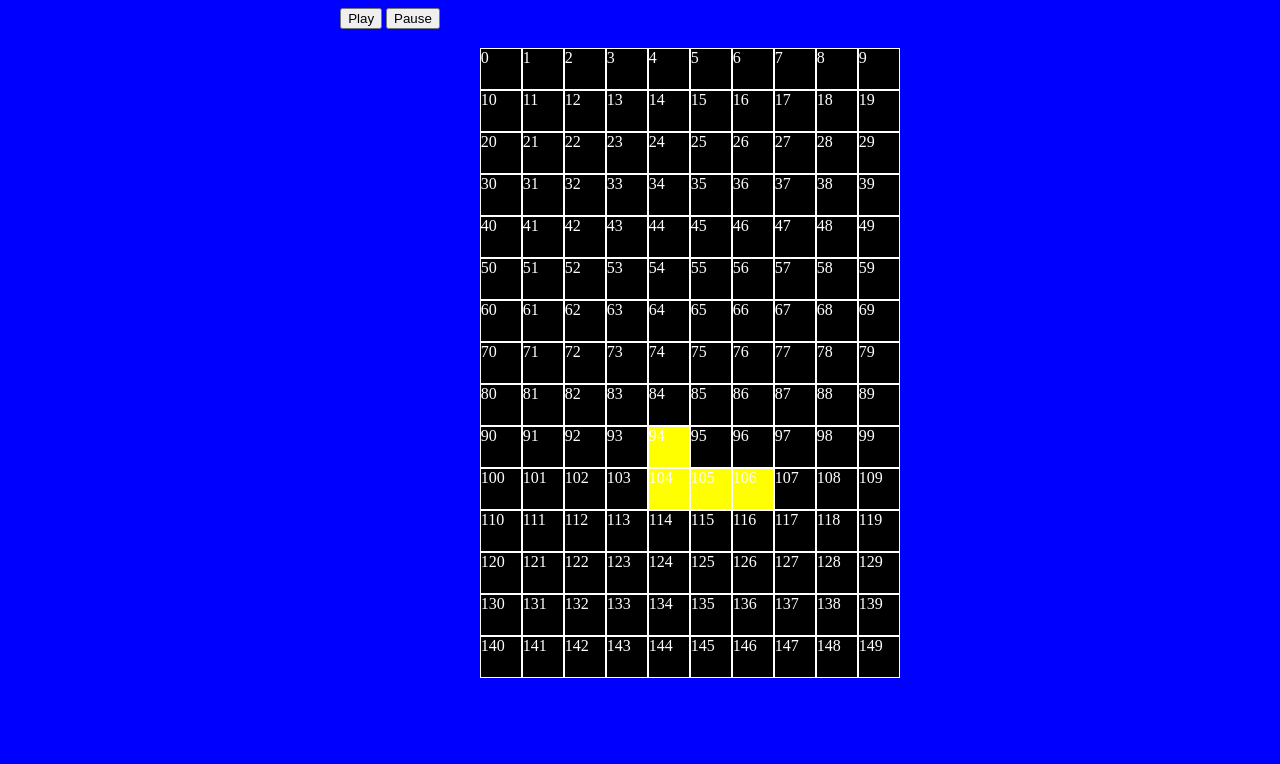
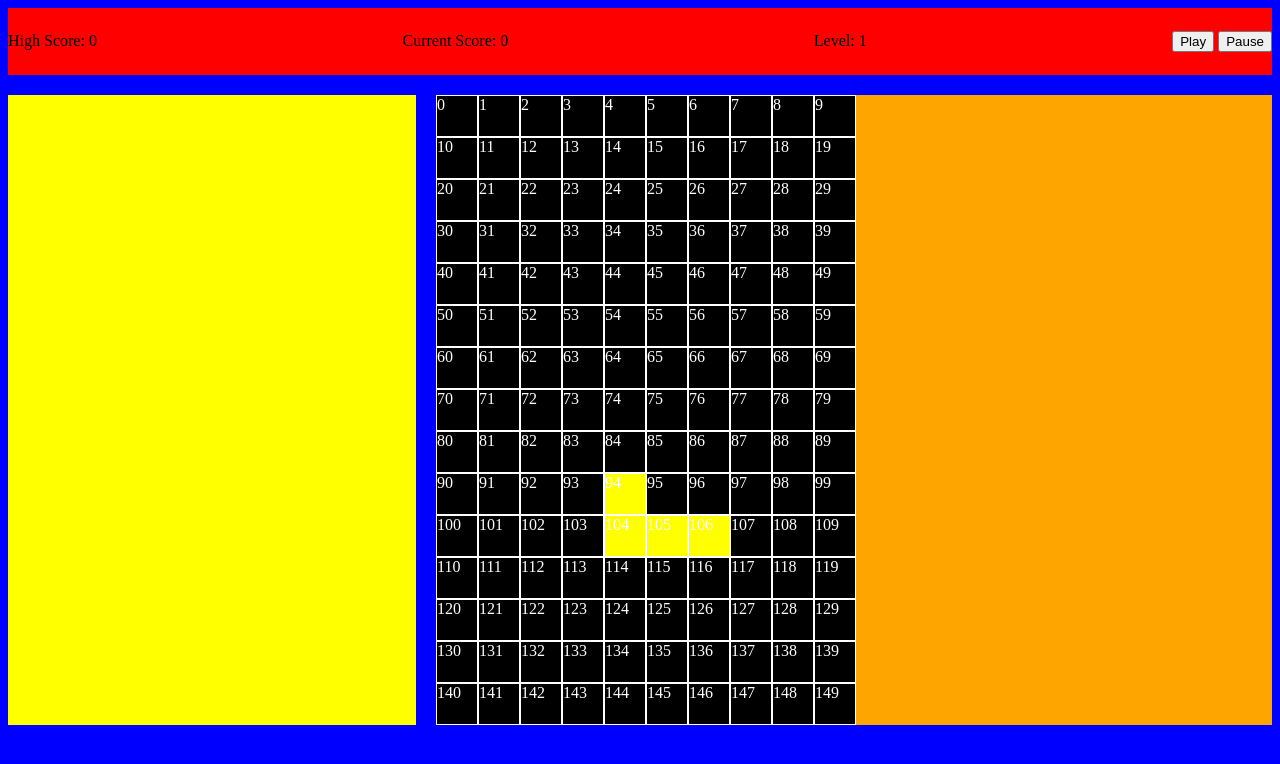
Before and after one commit to Zalth/tetris, a plain HTML site: page index.html in a window 1280 px wide. Drawn offline with Linux system fonts and the light colour scheme.

Commit message:
Added Game Stat banner with scores, level and play/pause buttons

```diff
--- a/app.js
+++ b/app.js
@@ -203,6 +203,27 @@ function setupGame(game) {
         game.filledSqInRow[i] = 0;
     }
 
+    // Display scores and level in score banner
+    let highScore = document.querySelector('#highScore');
+    highScore.textContent = game.highestScore;
+
+    let curScore = document.querySelector('#currentScore');
+    curScore.textContent = game.currentScore;
+
+    let level = document.querySelector('#level');
+    level.textContent = game.level;
+
+    // Create Play and Pause buttons in score banner
+    let playButton = document.querySelector('#play');
+    playButton.addEventListener('click', () => {
+        clearInterval(game.gravity);
+        game.gravity = setInterval(playGame, game.fallInterval);
+    })
+    let pauseButton = document.querySelector('#pause');
+    pauseButton.addEventListener('click', () => {
+        clearInterval(game.gravity);
+    })
+
     function playGame() {
         game.shapesGenerated += 1;
         if (game.shapesGenerated == 1) {
@@ -239,6 +260,7 @@ function setupGame(game) {
             }
         }
     }
+
     game.gravity = setInterval(playGame, game.fallInterval);
 
     function clearRows(rowsToClear) {
--- a/index.html
+++ b/index.html
@@ -8,13 +8,23 @@
     <script src="app.js" defer></script>
     <title>Tetris</title>
 </head>
-<header>
-    <button id="play">Play</button>
-    <button id="pause">Pause</button>
-</header>
+
 <body>
-    <div id="gameGrid">
+    <header class="statBanner">
+        <div>High Score: <span id="highScore"></span></div>
+        <div>Current Score: <span id="currentScore"></span></div>
+        <div>Level: <span id="level"></span></div>
+        <div>
+            <button id="play">Play</button>
+            <button id="pause">Pause</button>
+        </div>
+    </header>
+    <aside class="gameStats">
 
-    </div>
+    </aside>
+    <main class="gameArea">
+        <div id="gameGrid"></div>
+    </main>
+
 </body>
 </html>
--- a/styles.css
+++ b/styles.css
@@ -1,7 +1,33 @@
 body {
-    display:flex;
+    display:grid;
     justify-content: center;
     background-color: blue;
+    gap: 20px;
+    grid-template-columns: 1fr 1fr 1fr;
+    grid-template-rows: repeat(17, 1fr);
+    grid-auto-flow: row;
+}
+
+.statBanner {
+    display: flex;
+    grid-column: 1 / 4;
+    grid-row: 1 / 3;
+    justify-content: space-between;
+    align-items: center;
+    background-color: red;
+}
+
+.gameStats {
+    display: grid;
+    grid-column: 1 / 2;
+    grid-row: 3 / 18;
+    background-color: yellow;
+}
+
+.gameArea {
+    grid-column: 2 / 4;
+    grid-row: 3 / 18;
+    background-color: orange;
 }
 
 #gameGrid {
@@ -10,5 +36,4 @@ body {
     display: inline-grid;
     grid-template-columns: repeat(10, 1fr);
     grid-template-rows: repeat(15, 1fr);
-    margin: 40px;
 }
```
